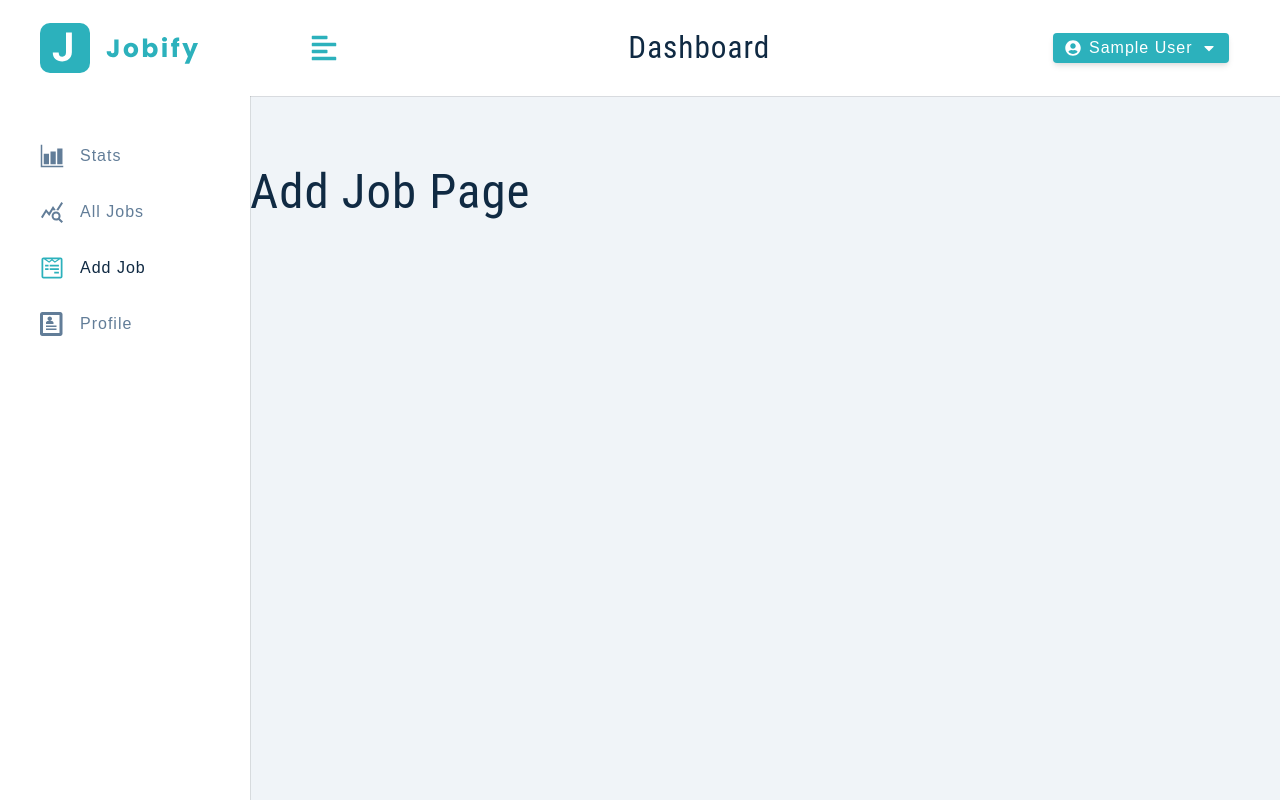
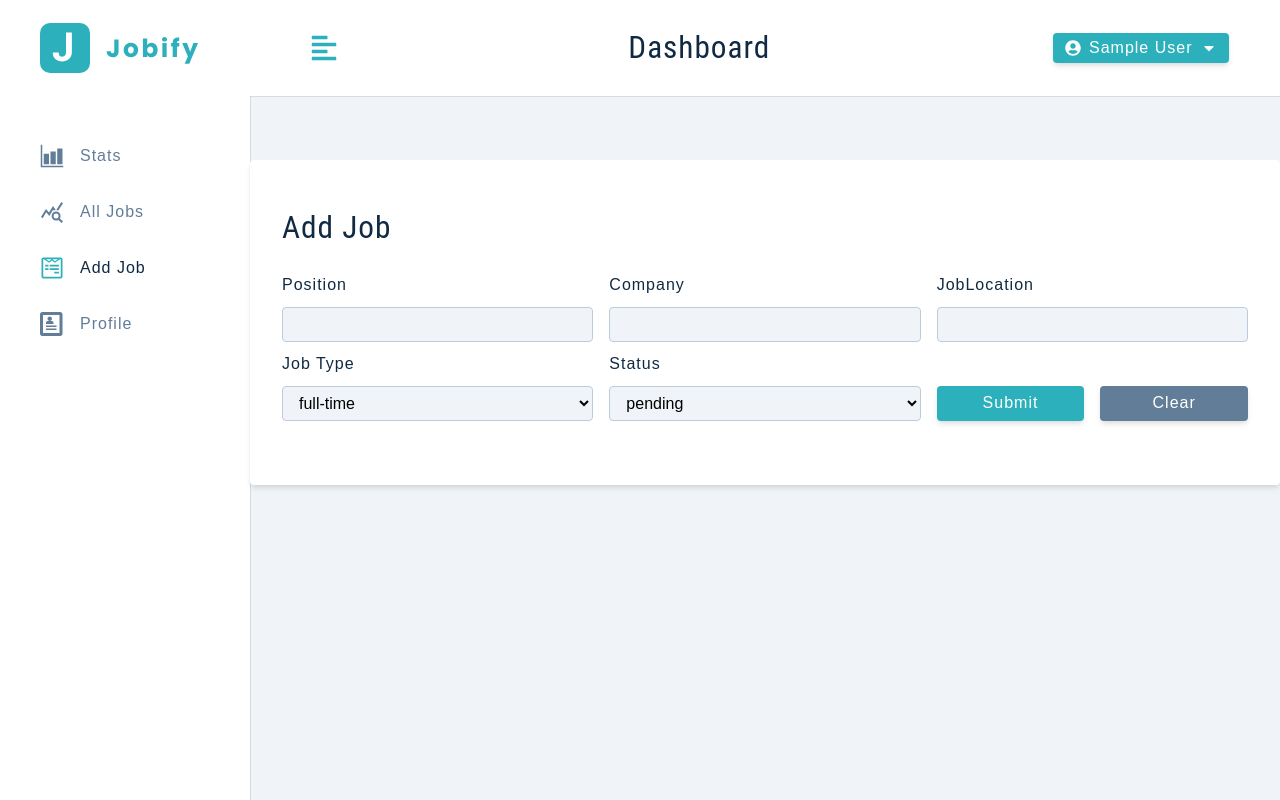
Before and after one commit to demonben/jobify, a React (Create React App) app in the folder client/: page /add-job in a window 1280 px wide. Built offline with nearby package versions, Linux system fonts and the light colour scheme; sample sign-in values are in the browser's storage.

Commit message:
updated add job page

```diff
--- a/client/src/pages/dashboard/AddJob.js
+++ b/client/src/pages/dashboard/AddJob.js
@@ -1,9 +1,114 @@
-import React from 'react'
+import React from "react";
+import { FormRow, Alert, FormRowSelect } from "../../components";
+import { useAppContext } from "../../context/appContext";
+import Wrapper from "../../assets/wrappers/DashboardFormPage";
 
 const AddJob = () => {
+  const {
+    isLoading,
+    isEditing,
+    showAlert,
+    displayAlert,
+    position,
+    company,
+    jobLocation,
+    jobType,
+    jobTypeOption,
+    status,
+    statusOptions,
+    handleChange,
+    clearValues,
+    creteJob,
+  } = useAppContext();
+
+  const handleSubmit = (e) => {
+    e.preventDefault();
+
+    if (!position || !company || !jobLocation) {
+      displayAlert();
+      return;
+    }
+    if (isEditing) {
+      // eventually editJob()
+      return;
+    }
+    creteJob();
+    console.log("create job");
+  };
+
+  const handleJobInput = (e) => {
+    const name = e.target.name;
+    const value = e.target.value;
+
+    handleChange({ name, value });
+  };
+
   return (
-    <h1>Add job page</h1>
-  )
-}
+    <Wrapper>
+      <form className="form">
+        <h3>{isEditing ? "edit job" : "add job"}</h3>
+        {showAlert && <Alert />}
+        <div className="form-center">
+          {/* position */}
+          <FormRow
+            type="text"
+            name="position"
+            value={position}
+            handleChange={handleJobInput}
+          />
+          {/* company */}
+          <FormRow
+            type="text"
+            name="company"
+            value={company}
+            handleChange={handleJobInput}
+          />
+          {/* location */}
+          <FormRow
+            type="text"
+            labelText={"job location"}
+            name="jobLocation"
+            value={jobLocation}
+            handleChange={handleJobInput}
+          />
+          {/* job type */}
+          <FormRowSelect
+            name="jobType"
+            labelText="Job type"
+            value={status}
+            handleChange={handleJobInput}
+            list={jobTypeOption}
+          />
+          {/* job status */}
+          <FormRowSelect
+            name="status"
+            value={status}
+            handleChange={handleJobInput}
+            list={statusOptions}
+          />
+          <div className="btn-container">
+            <button
+              type="submit"
+              className="btn btn-block submit-btn"
+              onClick={handleSubmit}
+              disabled={isLoading}
+            >
+              submit
+            </button>
+            <button
+              className="btn btn-block clear-btn"
+              onClick={(e) => {
+                e.preventDefault();
+                clearValues();
+              }}
+            >
+              clear
+            </button>
+          </div>
+        </div>
+      </form>
+    </Wrapper>
+  );
+};
 
-export default AddJob
+export default AddJob;
```
